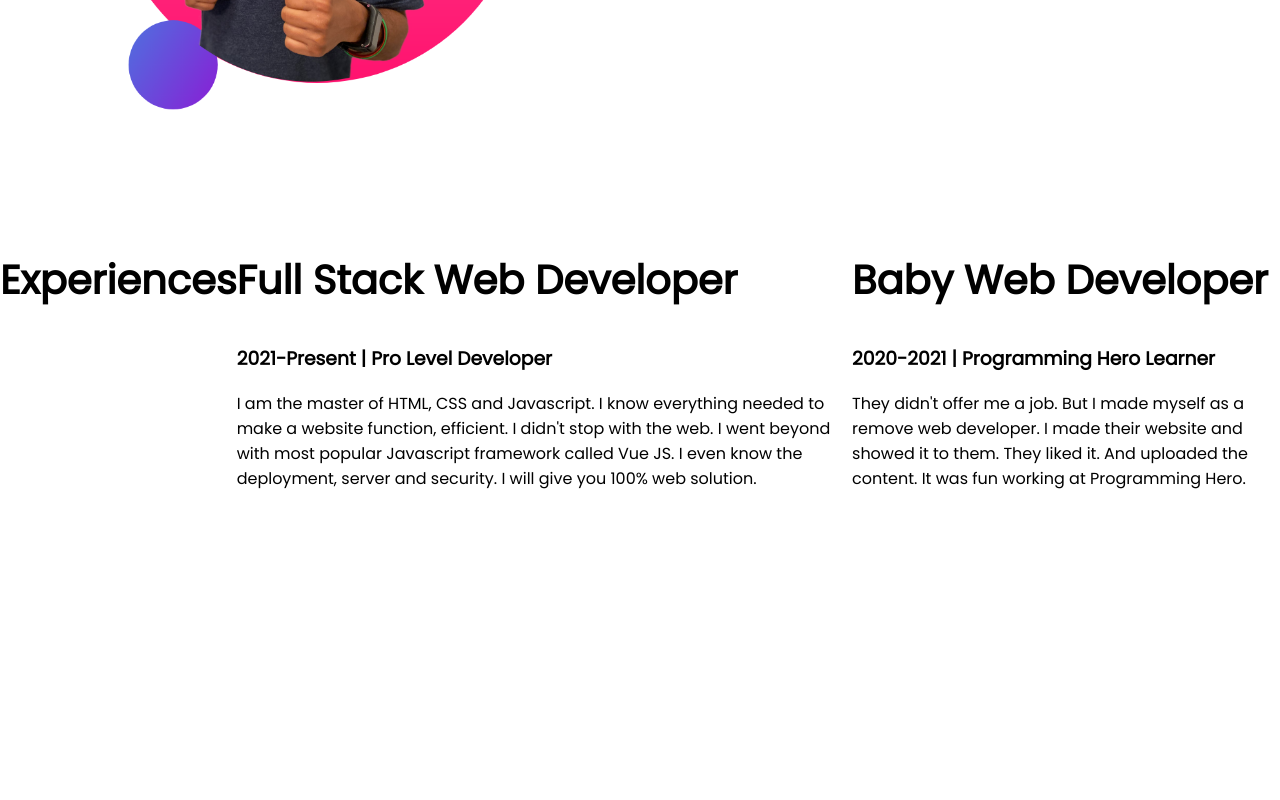
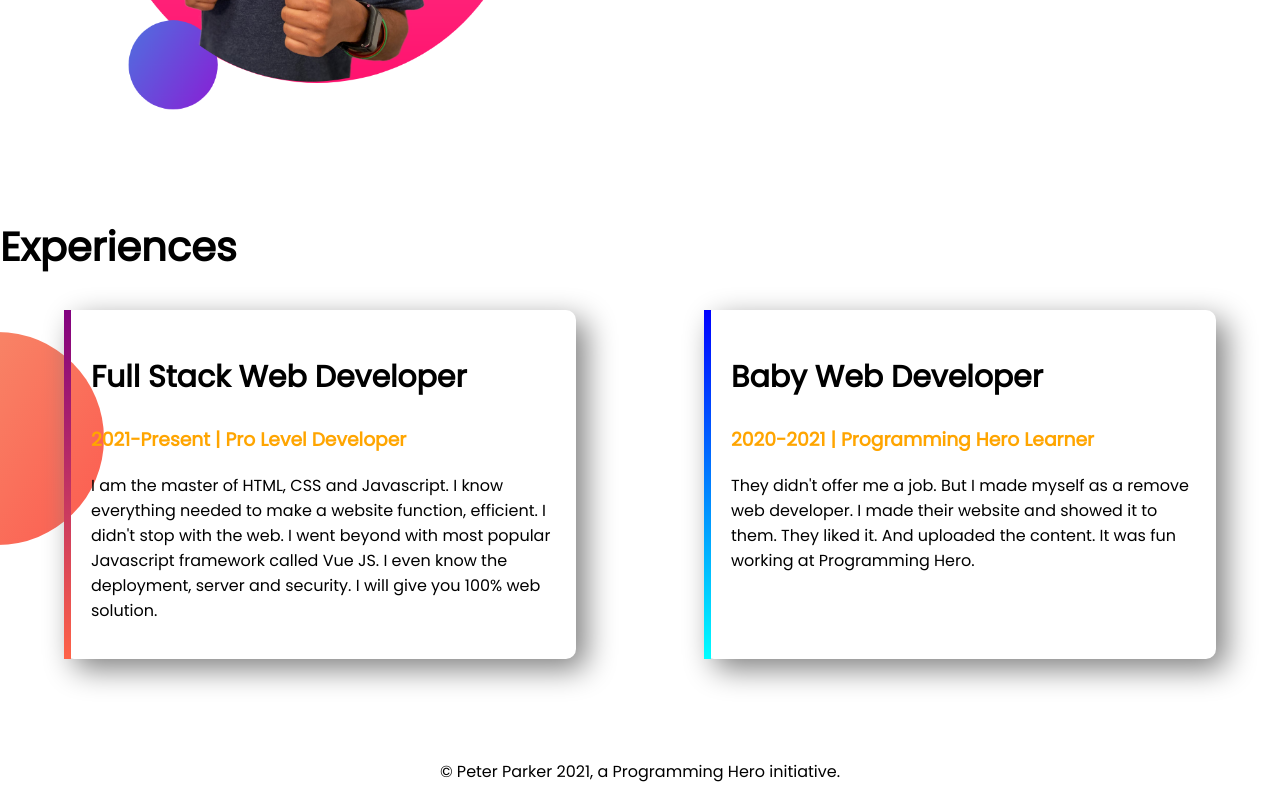
Before and after one commit to AyeshaAktar/developer-portfolio, a plain HTML site: page indexs.html in a window 1280 px wide. Shown: the part 897-1697 px from the top of the page. Before the commit the page ends 1504 px from the top, so only its background shows below. Drawn offline with Linux system fonts and the light colour scheme.

Commit message:
footer-and-experiences

```diff
--- a/indexs.html
+++ b/indexs.html
@@ -13,7 +13,7 @@
 </head>
 
 <body>
-    <section class="top-banner">
+    <section class="top-banner flexible-container">
         <div class="half-width">
             <h1>Welcome To</h1>
             <h1><span class="orange-color">Jhanker Mahbub </span>world</h1>
@@ -27,7 +27,7 @@
         </div>
         <div class="half-width"><img src="images/jhanker-pic.png" alt=""></div>
     </section>
-    <section class="dream-big">
+    <section class="dream-big flexible-container">
         <div class="half-width"><img src="images/jhankar2.png" alt=""></div>
         <div class="half-width">
             <h1>Dream Big</h1>
@@ -40,21 +40,28 @@
     </section>
     <section class="experience-area">
         <h1>Experiences</h1>
-        <div>
-            <h1>Full Stack Web Developer</h1>
-            <h3>2021-Present | Pro Level Developer</h3>
-            <p>I am the master of HTML, CSS and Javascript. I know everything needed to make a website function,
-                efficient. I didn't stop with the web. I went beyond with most popular Javascript framework called Vue
-                JS. I even know the deployment, server and security. I will give you 100% web solution.</p>
-        </div>
-        <div>
-            <h1>Baby Web Developer</h1>
-            <h3>2020-2021 | Programming Hero Learner</h3>
-            <p>They didn't offer me a job. But I made myself as a remove web developer. I made their website and showed
-                it to them. They liked it. And uploaded the content. It was fun working at Programming Hero.</p>
+        <div class="flexible-container">
+            <div id="full-stack-experience" class="experience-item">
+                <h2>Full Stack Web Developer</h2>
+                <h3 class="orange-color">2021-Present | Pro Level Developer</h3>
+                <p>I am the master of HTML, CSS and Javascript. I know everything needed to make a website function,
+                    efficient. I didn't stop with the web. I went beyond with most popular Javascript framework called
+                    Vue
+                    JS. I even know the deployment, server and security. I will give you 100% web solution.</p>
+            </div>
+            <div id="web-dev-experience" class="experience-item">
+                <h2>Baby Web Developer</h2>
+                <h3 class="orange-color">2020-2021 | Programming Hero Learner</h3>
+                <p>They didn't offer me a job. But I made myself as a remove web developer. I made their website and
+                    showed
+                    it to them. They liked it. And uploaded the content. It was fun working at Programming Hero.</p>
+            </div>
         </div>
 
     </section>
+    <footer>
+        <p>© Peter Parker 2021, a Programming Hero initiative.</p>
+    </footer>
 </body>
 
 </html>
--- a/style.css
+++ b/style.css
@@ -5,10 +5,13 @@ body{
 h1{
     font-size: 40px;
 }
+h2{
+    font-size: 30px;
+}
 .orange-color{
     color: orange;
 }
-section{
+.flexible-container{
     display: flex;
     margin-bottom: 100px;
 }
@@ -36,3 +39,29 @@ section{
     background-repeat: no-repeat;
     background-position-x:right;
 }
+.experience-area{
+    background-image: url(images/exp-bg.png);
+    background-repeat: no-repeat;
+    background-position: left;
+}
+.experience-item{
+    width: 40%;
+    margin-left: 5%;
+    margin-right: 5%;
+    padding: 20px;
+    box-shadow: 10px 10px 30px gray;
+    border-radius: 10px;
+}
+#web-dev-experience{
+    border-left: 7px solid;
+    border-image: linear-gradient(blue, cyan);
+    border-image-slice: 1;
+}
+#full-stack-experience{
+    border-left: 7px solid;
+    border-image: linear-gradient(purple, tomato);
+    border-image-slice: 2;
+}
+footer p{
+    text-align: center;
+}
```
Also changed, not shown: 4 other files.
